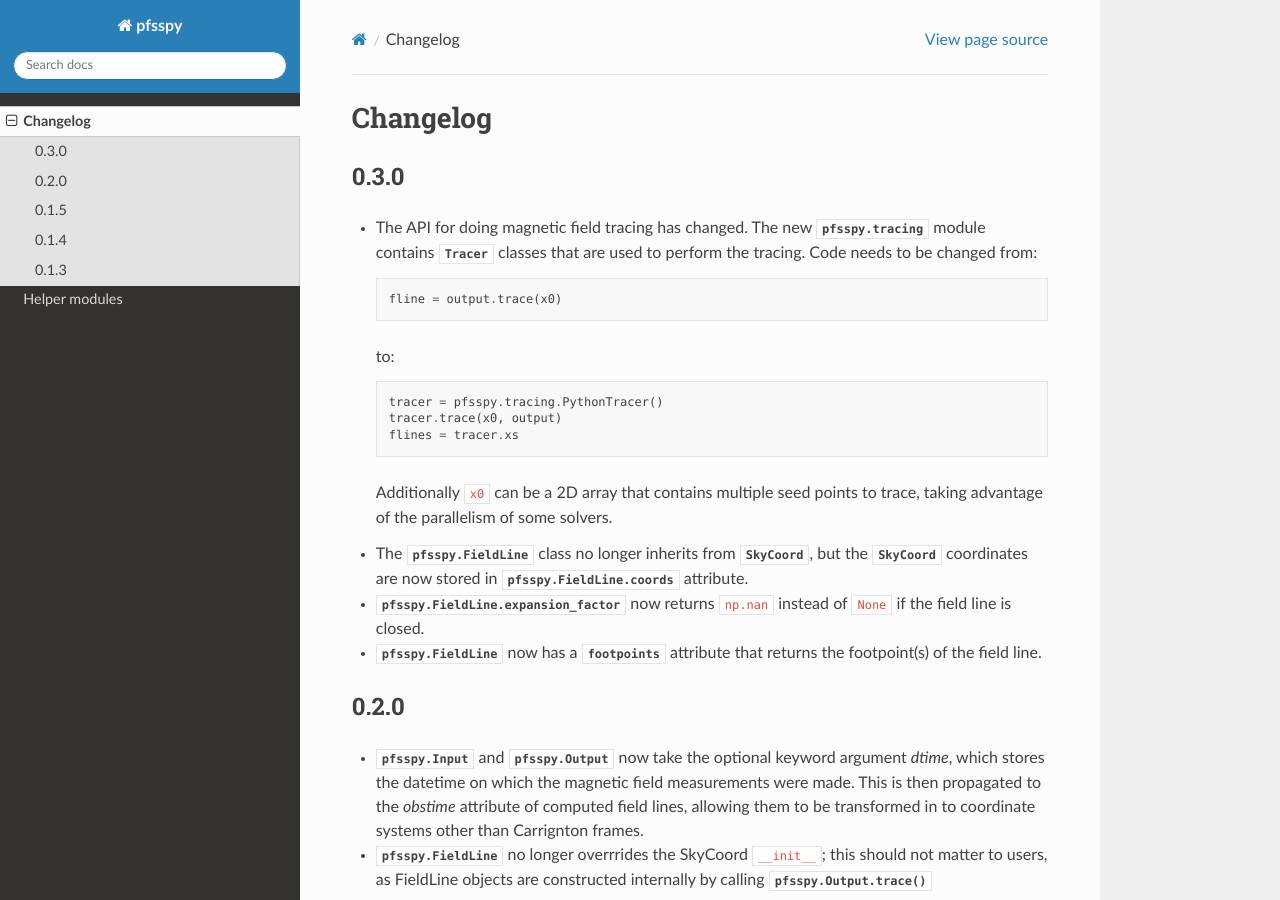
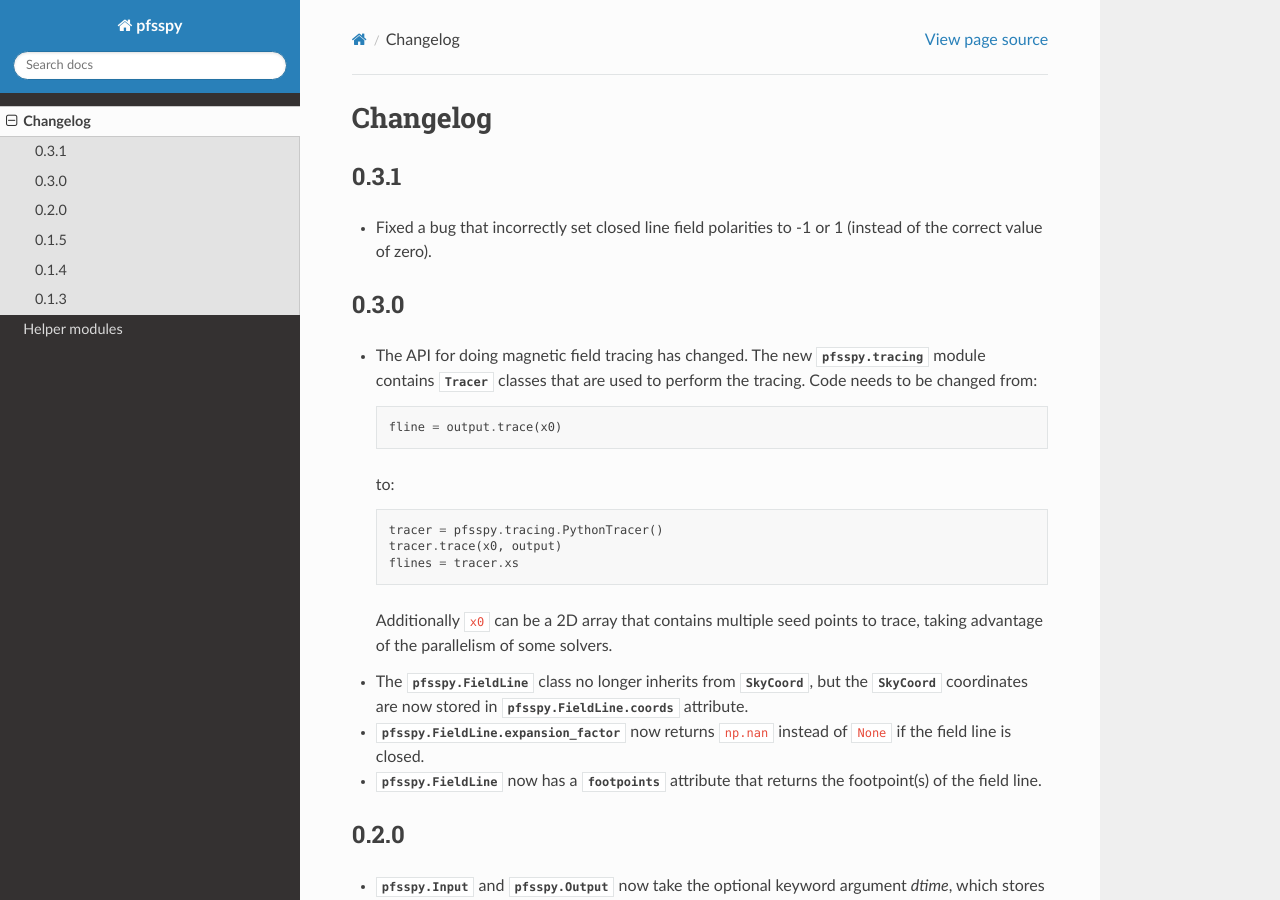
Before and after one commit to sunpy/sunkit-magex, a Sphinx documentation site: the page built from docs/changes.rst, in a window 1280 px wide and 900 px high. Built offline with Sphinx 7.4.7 and the Read the Docs theme 2.0.0, drawn with Linux system fonts in a browser that asks for light colours; pages that are not in the unit, such as notebooks, are missing from menus.

Commit message:
Add changelog

```diff
--- a/docs/changes.rst
+++ b/docs/changes.rst
@@ -1,5 +1,10 @@
 Changelog
 =========
+
+0.3.1
+-----
+- Fixed a bug that incorrectly set closed line field polarities to -1 or 1
+  (instead of the correct value of zero).
 
 0.3.0
 -----
```
